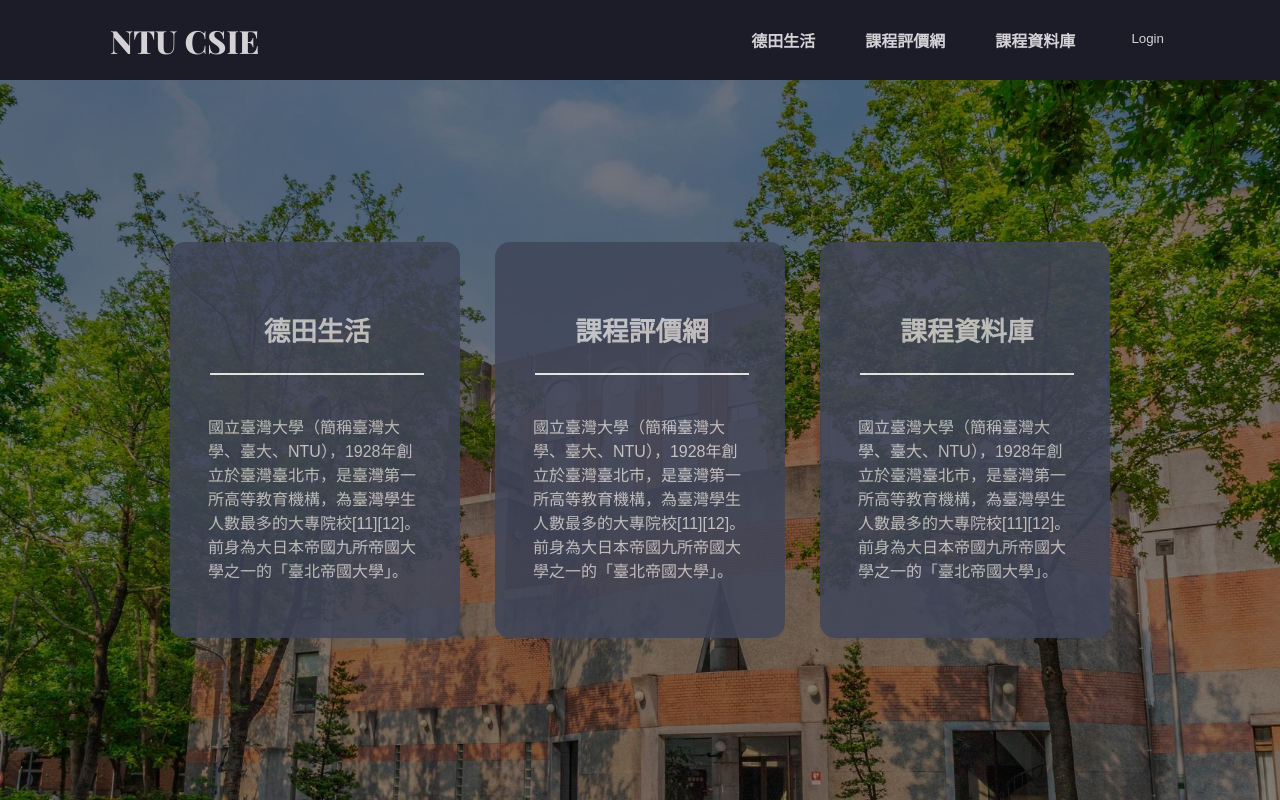
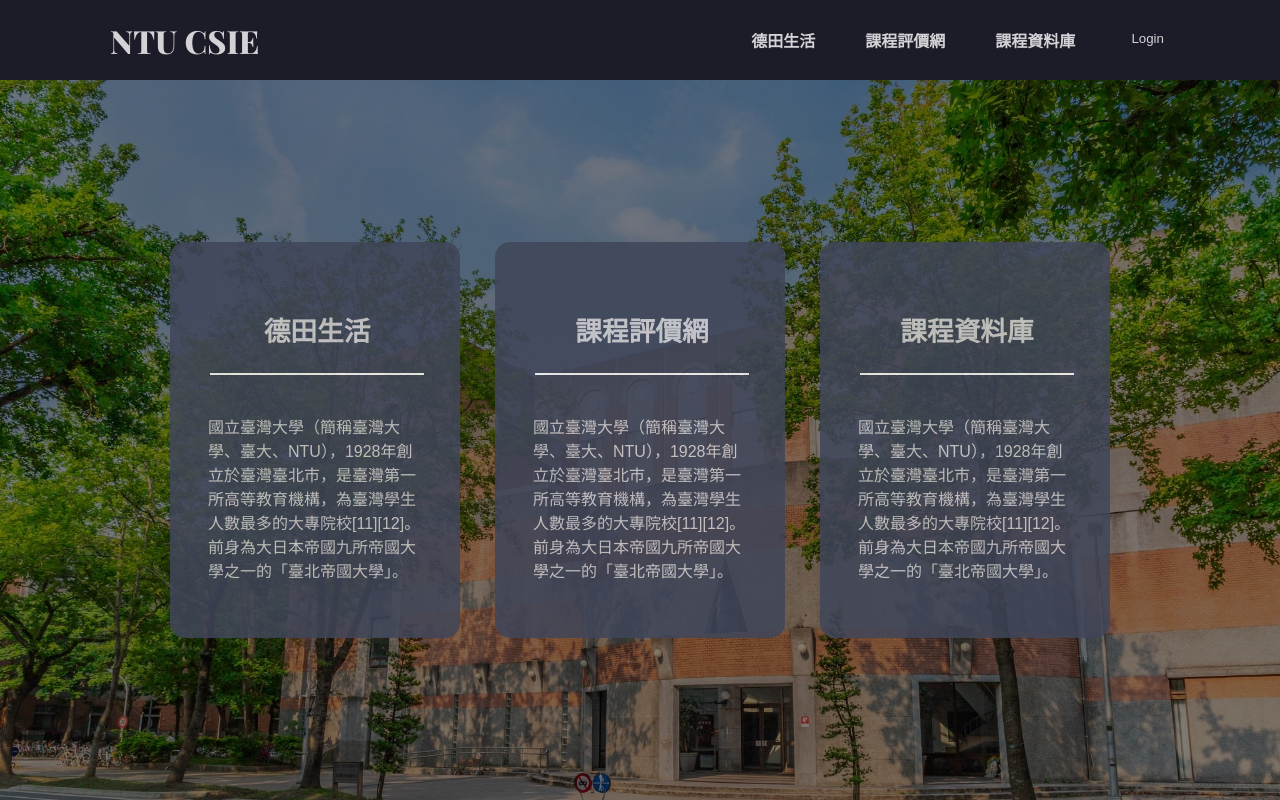
Before and after one commit to NTUCSIECouncil/council.csie-frontend, a Next.js app: page / in a window 1280 px wide. Built offline with nearby package versions, Linux system fonts and the light colour scheme; no server answers.

Commit message:
fix(front): homepage background fit window size

```diff
--- a/src/app/style.module.css
+++ b/src/app/style.module.css
@@ -8,11 +8,11 @@
     bottom: 0;
     top: 80px;
     width: 100vw;
-    background-color: var(--background);
+    background-color: aquamarine; /* for debugging */
     background-image: url("/building.jpg");
     background-repeat: no-repeat;
-    background-size: 120%;
-    background-position: -150px;
+    background-size: cover;
+    background-position: center;
 }
 
 .button {
```
